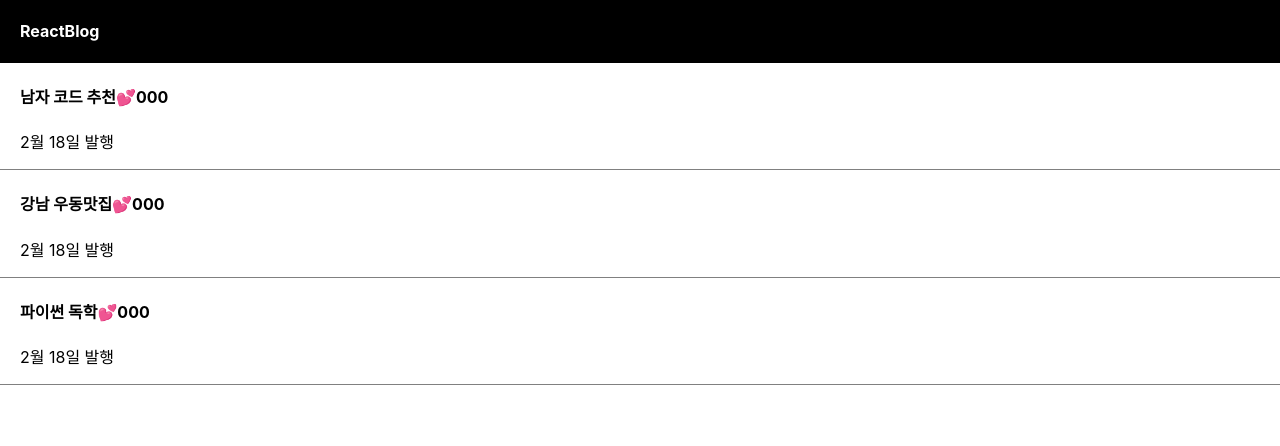
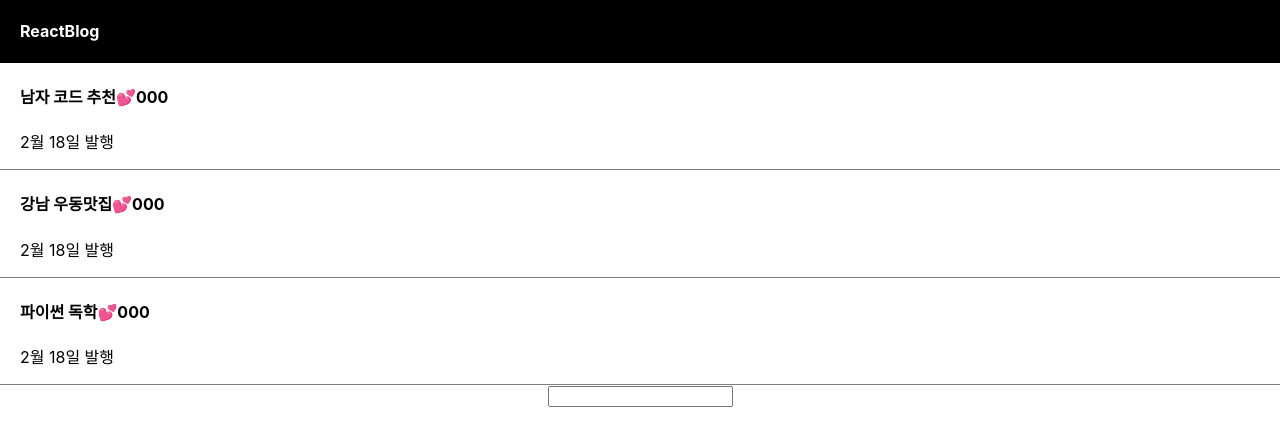
Before and after one commit to giirrr/blog, a React (Create React App) app: page / in a window 1280 px wide. Shown: the top 446 px of the page. Built offline with nearby package versions, Linux system fonts and the light colour scheme.

Commit message:
1-13숙제하기전

```diff
--- a/src/App.js
+++ b/src/App.js
@@ -15,7 +15,7 @@ function App() {
   let [따봉, 따봉변경] = useState([0, 0, 0]);
   let [modal, setModal] = useState(false);
   let [title, setTitle] = useState(0);
-
+  let [입력값, 입력값변경] = useState("");
   return (
     <div className="App">
       <div className="black-nav">
@@ -33,7 +33,8 @@ function App() {
             >
               {글제목[i]}
               <span
-                onClick={() => {
+                onClick={(e) => {
+                  e.stopPropagation();
                   따봉변경(따봉 + 1);
                 }}
               >
@@ -45,6 +46,12 @@ function App() {
           </div>
         );
       })}
+      <input
+        onChange={(e) => {
+          입력값변경(e.target.value);
+          console.log(입력값);
+        }}
+      />
 
       {modal == true ? (
         <Modal title={title} 글수정={글제목변경} 글제목={글제목} />
```
